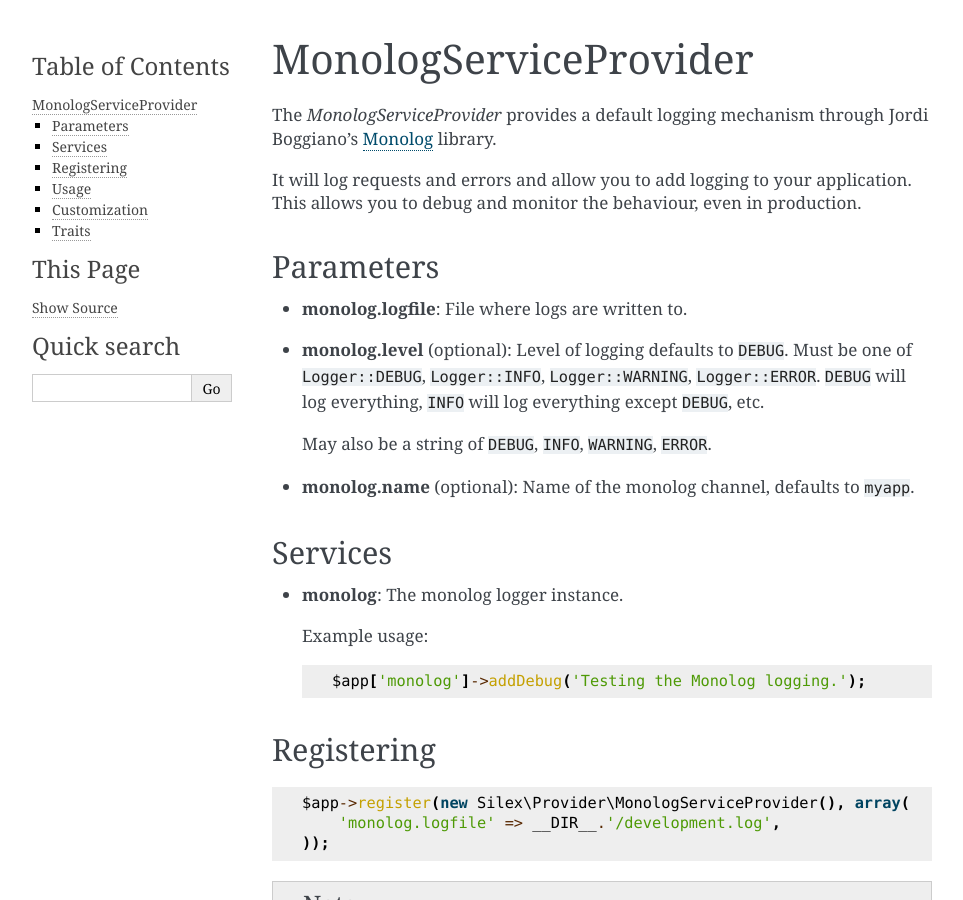
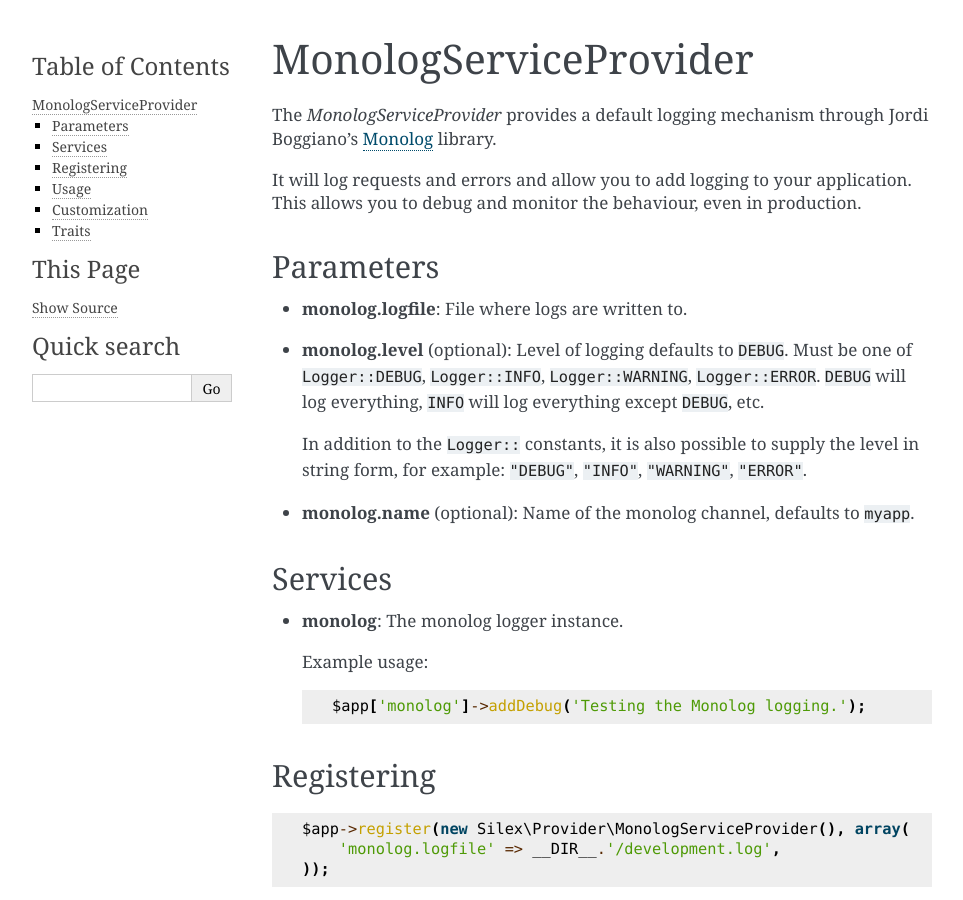
Before and after one commit to silexphp/Silex, a Sphinx documentation site: the page built from doc/providers/monolog.rst, in a window 1280 px wide and 900 px high. Shown: the whole window, without its empty margins (148-1111 px from the left). Built offline with Sphinx 7.4.7, drawn with Linux system fonts in a browser that asks for light colours.

Commit message:
Reword the documentation on string logger levels

```diff
--- a/doc/providers/monolog.rst
+++ b/doc/providers/monolog.rst
@@ -19,7 +19,9 @@
   everything, ``INFO`` will log everything except ``DEBUG``,
   etc.
 
-  May also be a string of ``DEBUG``, ``INFO``, ``WARNING``, ``ERROR``.
+  In addition to the ``Logger::`` constants, it is also possible to supply the
+  level in string form, for example: ``"DEBUG"``, ``"INFO"``, ``"WARNING"``,
+  ``"ERROR"``.
 
 * **monolog.name** (optional): Name of the monolog channel,
   defaults to ``myapp``.
```
